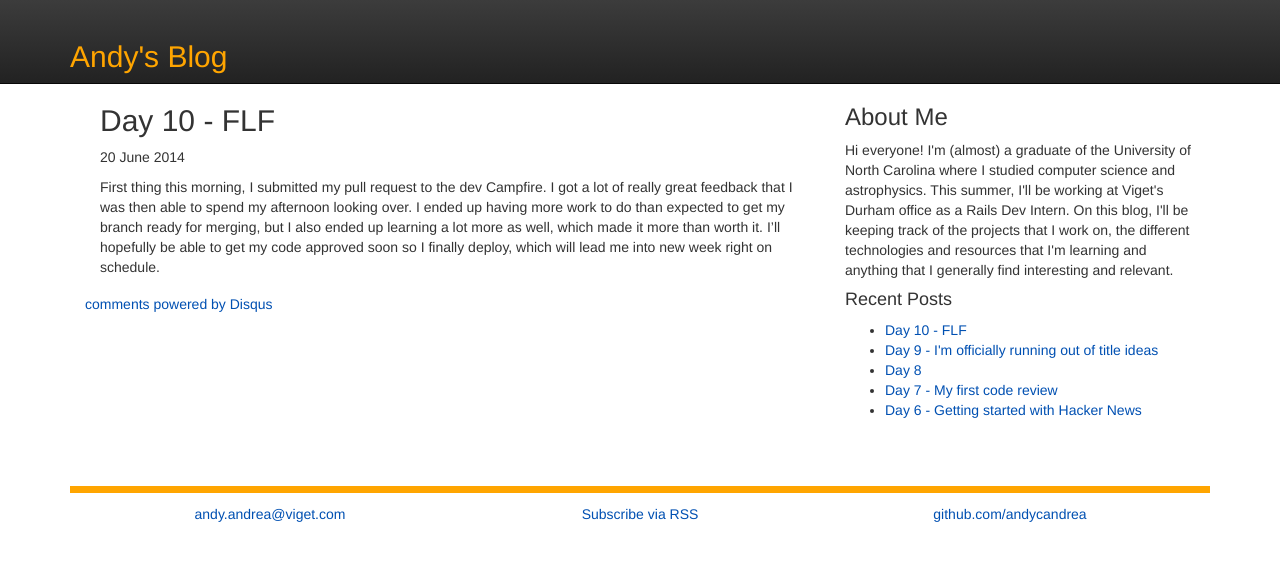
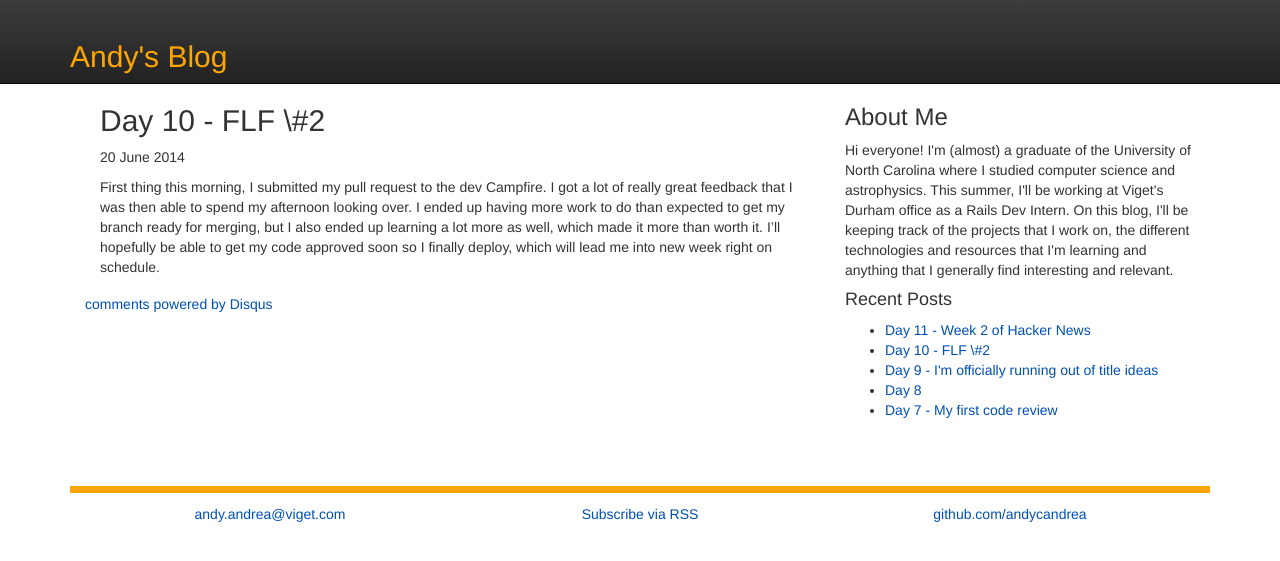
Before and after one commit to andycandrea/andycandrea.github.io, a Jekyll site: the page built from _posts/2014-06-20-day-10.md, in a window 1280 px wide. Shown: the top 561 px of the page. Built offline with Jekyll 4.4.1, drawn with Linux system fonts in a browser that asks for light colours; comment, search, counter and statistics services are not loaded.

Commit message:
Added new post and fixed yesterday's title

```diff
--- a/_posts/2014-06-20-day-10.md
+++ b/_posts/2014-06-20-day-10.md
@@ -1,5 +1,5 @@
 ---
-title: Day 10 - FLF #2
+title: Day 10 - FLF \#2
 description: Had my second FLF and did a bunch of refactoring.
 comments: true
 layout: post
```
Also changed, not shown: _posts/2014-06-21-day-11.md (added, +9 -0 lines).
